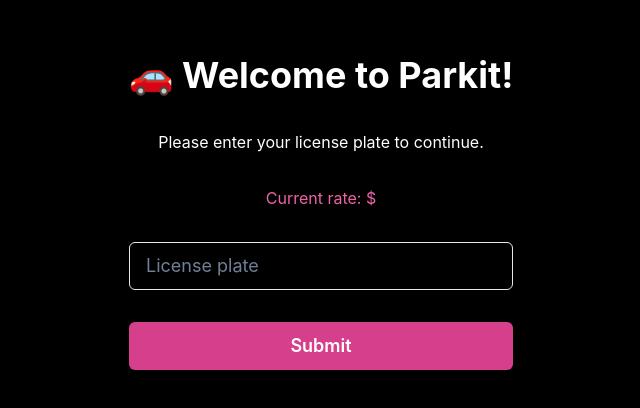
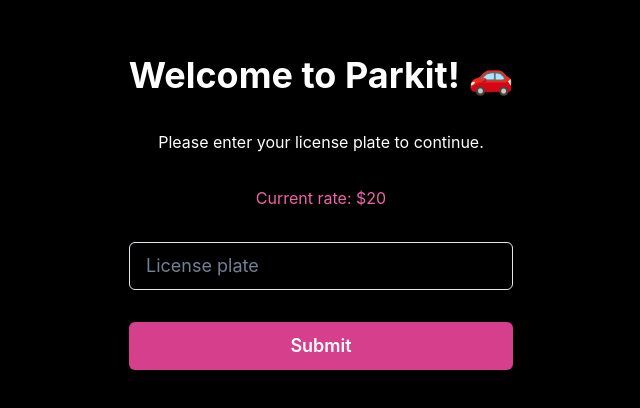
Before and after one commit to awaseem/parkit, a Next.js app: page / in a window 1280 px wide. Shown: the part 188-596 px from the top of the page, without its empty margins (319-959 px from the left). Built offline with nearby package versions, Linux system fonts and the light colour scheme.

Commit message:
added fetching of rates

```diff
--- a/pages/api/hello.ts
+++ /dev/null
@@ -1,13 +0,0 @@
-// Next.js API route support: https://nextjs.org/docs/api-routes/introduction
-import type { NextApiRequest, NextApiResponse } from 'next'
-
-type Data = {
-  name: string
-}
-
-export default function handler(
-  req: NextApiRequest,
-  res: NextApiResponse<Data>
-) {
-  res.status(200).json({ name: 'John Doe' })
-}
--- /dev/null
+++ b/pages/api/rate.ts
@@ -0,0 +1,15 @@
+import type { NextApiRequest, NextApiResponse } from 'next'
+
+const DAY_RATE = {
+  id: '12EF',
+  value: 20
+}
+
+export default function handler(
+  _req: NextApiRequest,
+  res: NextApiResponse
+) {
+  res.status(200).json({
+    rate: DAY_RATE
+  })
+}
--- a/pages/index.tsx
+++ b/pages/index.tsx
@@ -1,6 +1,15 @@
 import { Button, Heading, Input, Text, VStack } from "@chakra-ui/react";
 
-function Home() {
+interface HomeProps {
+  rate: {
+    id: string;
+    value: number;
+  };
+}
+
+function Home(props: HomeProps) {
+  const currentRate = props.rate.value;
+
   return (
     <VStack
       align={"center"}
@@ -9,9 +18,9 @@ function Home() {
       bg={"black"}
       h="calc(100vh)"
     >
-      <Heading color={"white"}>🚗 Welcome to Parkit!</Heading>
+      <Heading color={"white"}>Welcome to Parkit! 🚗</Heading>
       <Text color={"white"}>Please enter your license plate to continue.</Text>
-      <Text color={"pink.400"}>Current rate: $</Text>
+      <Text color={"pink.400"}>Current rate: ${currentRate}</Text>
       <Input
         color={"white"}
         focusBorderColor="pink.400"
@@ -27,4 +36,15 @@ function Home() {
   );
 }
 
+export async function getServerSideProps() {
+  const res = await fetch("http://localhost:3000/api/rate");
+  const data = await res.json();
+
+  return {
+    props: {
+      rate: data.rate,
+    },
+  };
+}
+
 export default Home;
```
